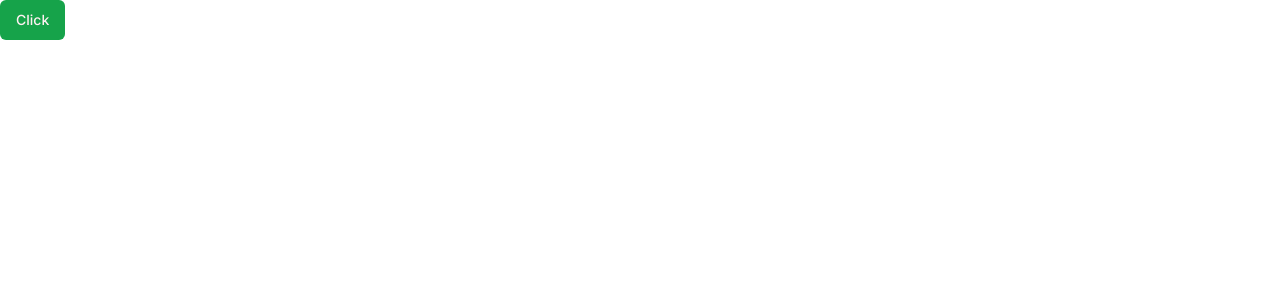
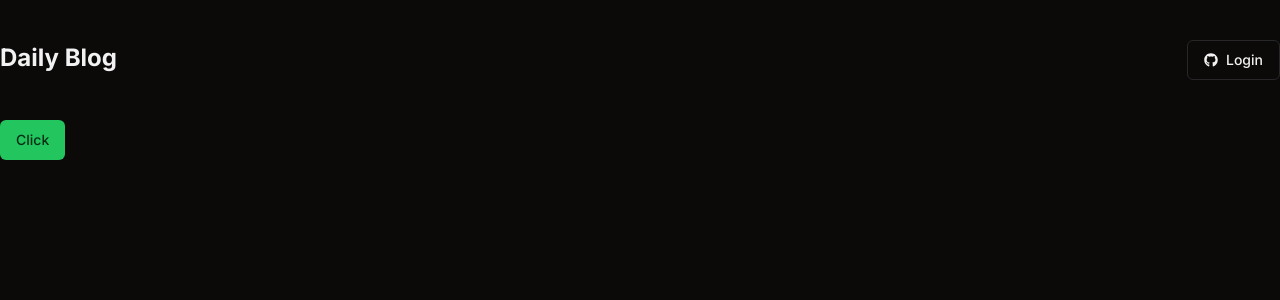
Before and after one commit to edusebass/next-saas-note, a Next.js app: page / in a window 1280 px wide. Shown: the top 300 px of the page. Built offline with nearby package versions, Linux system fonts and the light colour scheme.

Commit message:
layout and navbar

```diff
--- a/app/layout.tsx
+++ b/app/layout.tsx
@@ -1,6 +1,8 @@
 import type { Metadata } from "next";
 import { Inter } from "next/font/google";
 import "./globals.css";
+import { ThemeProvider } from "@/components/theme-provider";
+import Navbar from "@/components/Nav/Navbar";
 
 const inter = Inter({ subsets: ["latin"] });
 
@@ -16,7 +18,19 @@ export default function RootLayout({
 }>) {
   return (
     <html lang="en">
-      <body className={inter.className}>{children}</body>
+      <body className={inter.className}>
+      <ThemeProvider
+            attribute="class"
+            defaultTheme="dark"
+            enableSystem
+            disableTransitionOnChange
+          >
+            <main className="max-w-7xl mx-auto lg:py-10 space-y-10 p-5 lg:p-0">
+              <Navbar />
+              {children}
+            </main>
+          </ThemeProvider>
+      </body>
     </html>
   );
 }
--- /dev/null
+++ b/components/Nav/Navbar.tsx
@@ -0,0 +1,19 @@
+import Link from 'next/link'
+import React from 'react'
+import { Button } from '../ui/button'
+import { FaGithub } from "react-icons/fa";
+
+export default function Navbar() {
+  return (
+    <nav className='flex items-center justify-between'>
+        <div className='group'>
+            <Link href="/" className='text-2xl font-bold'>Daily Blog</Link>
+            <div className='h-1 w-0 group-hover:w-full transition-all bg-green-500'></div>
+        </div>
+        <Button variant="outline" className='flex items-center gap-2'>
+          <FaGithub />
+          Login
+        </Button>
+    </nav>
+  )
+}
--- /dev/null
+++ b/components/theme-provider.tsx
@@ -0,0 +1,9 @@
+"use client"
+
+import * as React from "react"
+import { ThemeProvider as NextThemesProvider } from "next-themes"
+import { type ThemeProviderProps } from "next-themes/dist/types"
+
+export function ThemeProvider({ children, ...props }: ThemeProviderProps) {
+  return <NextThemesProvider {...props}>{children}</NextThemesProvider>
+}
--- a/components/ui/button.tsx
+++ b/components/ui/button.tsx
@@ -1,7 +1,6 @@
 import * as React from "react"
 import { Slot } from "@radix-ui/react-slot"
 import { cva, type VariantProps } from "class-variance-authority"
-
 import { cn } from "@/lib/utils"
 
 const buttonVariants = cva(
--- a/package.json
+++ b/package.json
@@ -14,8 +14,10 @@
     "clsx": "^2.1.0",
     "lucide-react": "^0.344.0",
     "next": "14.1.2",
+    "next-themes": "^0.2.1",
     "react": "^18",
     "react-dom": "^18",
+    "react-icons": "^5.0.1",
     "tailwind-merge": "^2.2.1",
     "tailwindcss-animate": "^1.0.7"
   },
```
Also changed, not shown: 1 other file (tests, documents, lock files or other folders).
